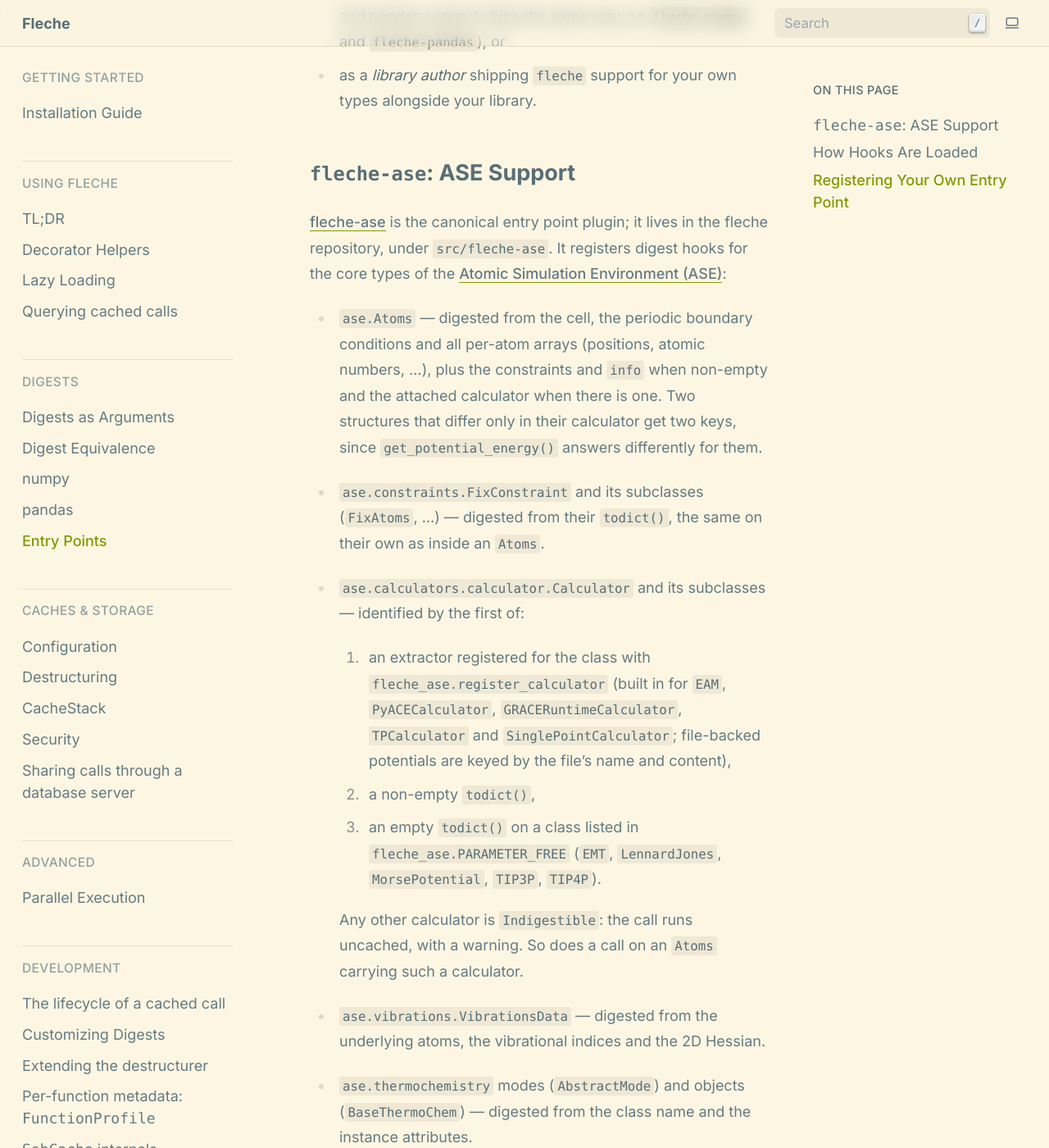
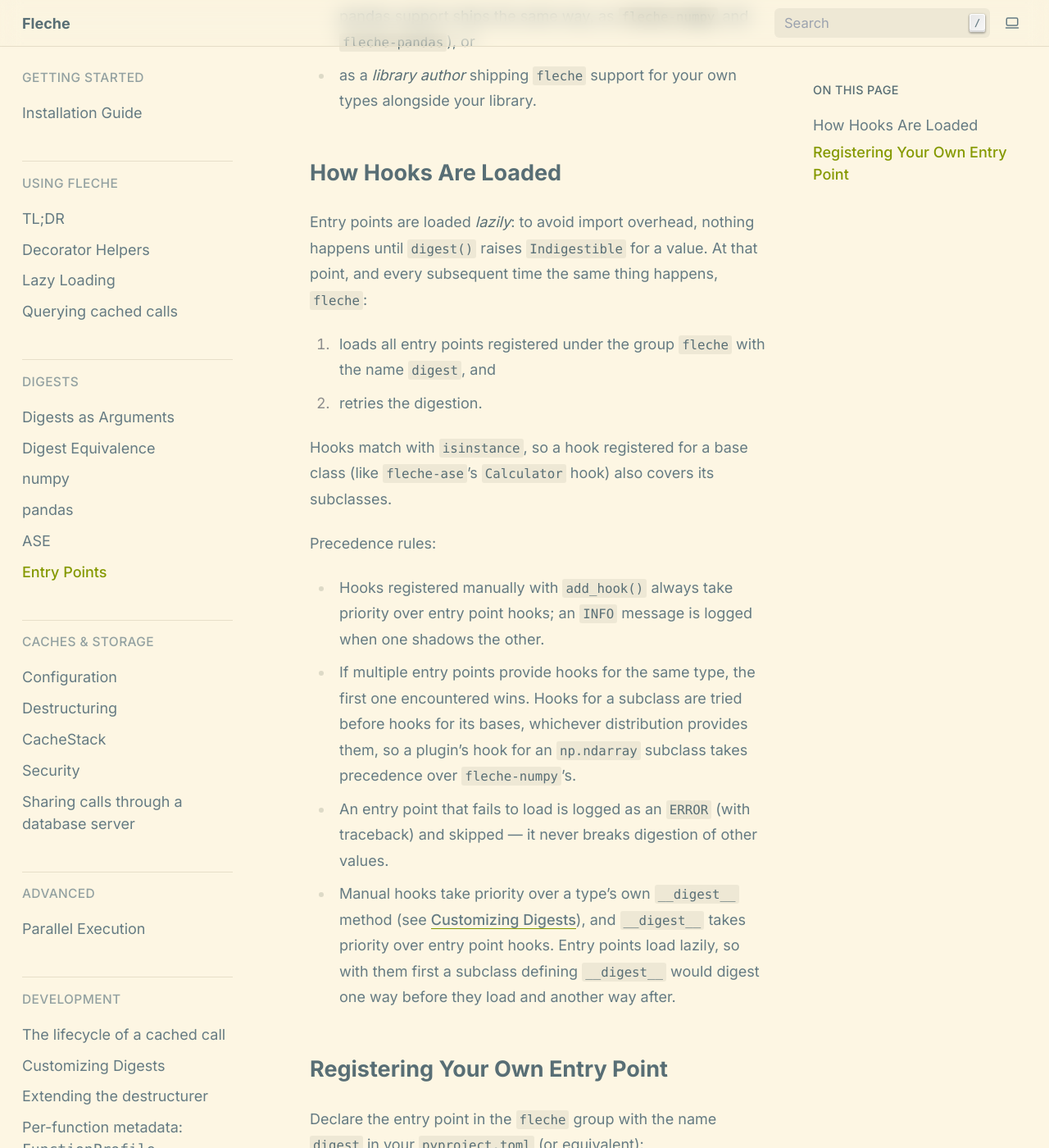
Before and after one commit to pmrv/fleche, a Sphinx documentation site: the page built from docs/digests/entry_points.rst, in a window 1280 px wide and 1400 px high, scrolled down 561 px. Shown: the whole window at 82% size. Built offline with Sphinx 7.4.7, drawn with Linux system fonts in a browser that asks for light colours; pages that are not in the unit, such as notebooks, are missing from menus; some of the changed text lies outside the part shown.

Commit message:
chore(release): keep sister-only docs and tests out of fleche's release notes (#1090)
release-please counts a commit toward every package whose paths it
touches. Sister packages keep their docs and tests in the root tree, so
a sister-only change also landed in `fleche`'s changelog: #1085 and
#1075 are in the 0.25.0 notes.

## Change
- `release-please-config.json`: the root package also excludes the
sister-only paths `docs/digests/numpy.rst`, `docs/digests/pandas.rst`,
`docs/digests/ase.rst` and `tests/unit/digest/test_ase.py`. Files that
cover core behaviour for every sister (`test_sister_packages.py`,
`test_sister_leaves.py`, the destructuring docs) still count for
`fleche`, as does any commit that touches core.
- ASE's section moves from the shared `docs/digests/entry_points.rst`
into its own `docs/digests/ase.rst` (label `fleche-ase` kept, so
existing references resolve), like `numpy.rst` and `pandas.rst`.
fleche-ase's README links there.

The published 0.25.0 changelog is unchanged.

Merging this is a push to `main`, so it also brings back the
`fleche-numpy` 1.1.0 and `fleche-ase` 1.1.0 release PRs closed in
#1086/#1087.

## Checks
- Sphinx build passes; no warnings from the touched pages, and
`digests/ase.html` is generated. The 28 existing warnings are all in the
generated API reference.
- The config is valid JSON. No code changes.

---
_Generated by [Claude
Code](https://claude.ai/code/session_01A3PUXmEHpniATjPmSYdSUU)_

Co-authored-by: Claude <noreply@anthropic.com>

```diff
--- a/docs/digests/entry_points.rst
+++ b/docs/digests/entry_points.rst
@@ -14,82 +14,10 @@ Use entry points whenever digest support for a type should "just work" after
 a ``pip install``:
 
 * as a *plugin package* that adds ``fleche`` support for a third-party
-  library (see :ref:`fleche-ase` below; ``fleche``'s own numpy and pandas
+  library (see :ref:`fleche-ase`; ``fleche``'s own numpy and pandas
   support ships the same way, as ``fleche-numpy`` and ``fleche-pandas``), or
 * as a *library author* shipping ``fleche`` support for your own types
   alongside your library.
-
-.. _fleche-ase:
-
-``fleche-ase``: ASE Support
----------------------------
-
-`fleche-ase <https://pypi.org/project/fleche-ase/>`_ is the canonical entry
-point plugin; it lives in the fleche repository, under ``src/fleche-ase``.  It
-registers digest hooks for the core types of the `Atomic Simulation
-Environment (ASE) <https://wiki.fysik.dtu.dk/ase/>`_:
-
-* ``ase.Atoms`` — digested from the cell, the periodic boundary conditions
-  and all per-atom arrays (positions, atomic numbers, ...), plus the
-  constraints and ``info`` when non-empty and the attached calculator when
-  there is one.
-  Two structures that differ only in their calculator get two keys, since
-  ``get_potential_energy()`` answers differently for them.
-* ``ase.constraints.FixConstraint`` and its subclasses (``FixAtoms``, ...) —
-  digested from their ``todict()``, the same on their own as inside an
-  ``Atoms``.
-* ``ase.calculators.calculator.Calculator`` and its subclasses — identified by
-  the first of:
-
-  1. an extractor registered for the class with
-     ``fleche_ase.register_calculator`` (built in for ``EAM``,
-     ``PyACECalculator``, ``GRACERuntimeCalculator``, ``TPCalculator`` and
-     ``SinglePointCalculator``; file-backed potentials are keyed by the
-     file's name and content),
-  2. a non-empty ``todict()``,
-  3. an empty ``todict()`` on a class listed in ``fleche_ase.PARAMETER_FREE``
-     (``EMT``, ``LennardJones``, ``MorsePotential``, ``TIP3P``, ``TIP4P``).
-
-  Any other calculator is :class:`~fleche.digest.Indigestible`: the call runs
-  uncached, with a warning.
-  So does a call on an ``Atoms`` carrying such a calculator.
-* ``ase.vibrations.VibrationsData`` — digested from the underlying atoms,
-  the vibrational indices and the 2D Hessian.
-* ``ase.thermochemistry`` modes (``AbstractMode``) and objects
-  (``BaseThermoChem``) — digested from the class name and the instance
-  attributes.
-
-Teach it a calculator it cannot identify by registering an extractor, a
-function returning anything ``fleche`` can digest that tells two instances
-apart:
-
-.. code-block:: python
-
-   from fleche_ase import register_calculator
-
-   register_calculator("MyCalculator", lambda calc: (calc.model_path, calc.cutoff))
-   register_calculator("MyFixedCalculator")  # no parameters: empty todict() is complete
-
-Classes match by name along the MRO, so registering a base class covers its
-subclasses.
-
-With it installed, ``@fleche()``-decorated functions can accept and return
-ASE objects with no further setup:
-
-.. code-block:: bash
-
-   pip install fleche-ase
-
-.. code-block:: python
-
-   from ase.build import bulk
-   from fleche import fleche
-
-   @fleche()
-   def relax(structure):  # an ase.Atoms — digested via fleche-ase
-       ...
-
-   relax(bulk("Al"))
 
 How Hooks Are Loaded
 --------------------
--- a/docs/index.rst
+++ b/docs/index.rst
@@ -45,6 +45,7 @@ Welcome to the **Fleche** library documentation.
    digests/digest_equivalence
    digests/numpy
    digests/pandas
+   digests/ase
    digests/entry_points
 
 .. toctree::
--- a/release-please-config.json
+++ b/release-please-config.json
@@ -11,7 +11,11 @@
       "exclude-paths": [
         "src/fleche-numpy",
         "src/fleche-pandas",
-        "src/fleche-ase"
+        "src/fleche-ase",
+        "docs/digests/numpy.rst",
+        "docs/digests/pandas.rst",
+        "docs/digests/ase.rst",
+        "tests/unit/digest/test_ase.py"
       ]
     },
     "src/fleche-numpy": {
```
Also changed, not shown: docs/digests/ase.rst (added, +75 -0 lines), src/fleche-ase/README.md.
